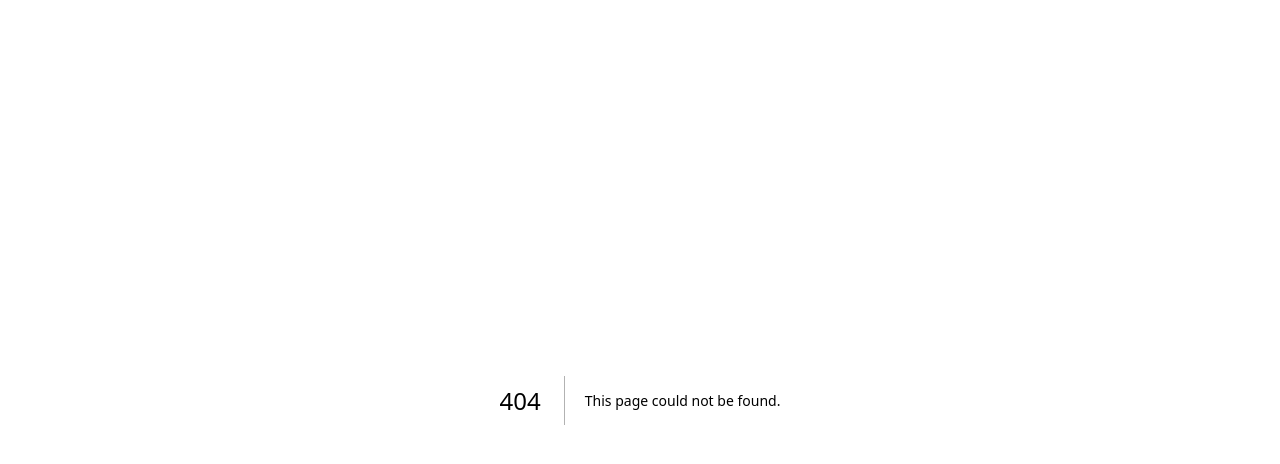
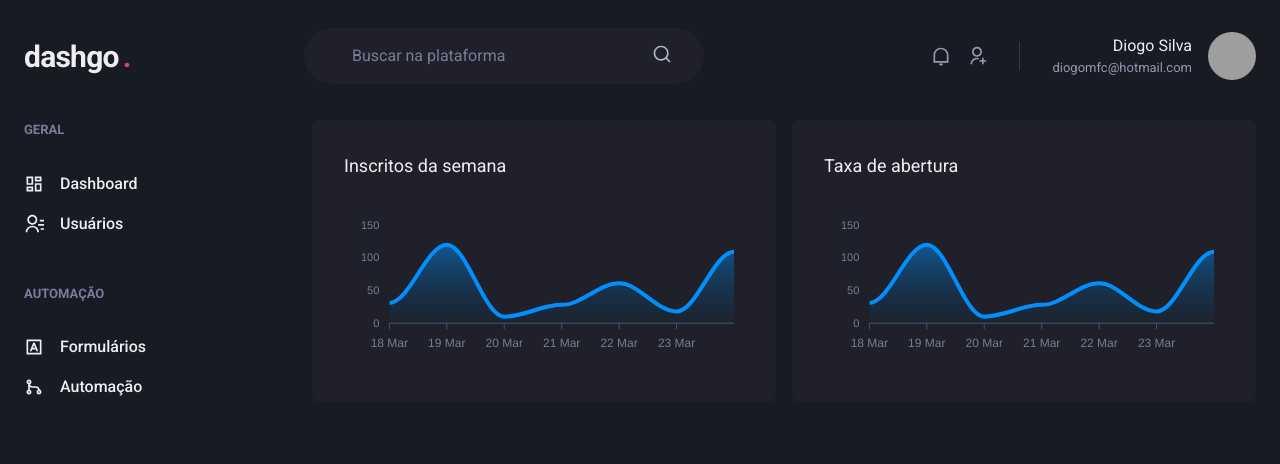
Before and after one commit to diogomfc/Dashboard-DashGO, a Next.js app in the folder dashgo/: page /dashboard in a window 1280 px wide. Before the commit this address had no page. Shown: the top 464 px of the page. Built offline with nearby package versions, Linux system fonts and the light colour scheme; grey boxes are pictures that could not be loaded.

Commit message:
Create component Header e Sidebar

```diff
--- a/dashgo/package.json
+++ b/dashgo/package.json
@@ -16,12 +16,15 @@
     "@types/node": "18.11.18",
     "@types/react": "18.0.26",
     "@types/react-dom": "18.0.10",
+    "apexcharts": "^3.36.3",
     "eslint": "8.31.0",
     "eslint-config-next": "13.1.1",
     "framer-motion": "^8.1.9",
     "next": "13.1.1",
     "react": "18.2.0",
+    "react-apexcharts": "^1.4.0",
     "react-dom": "18.2.0",
+    "react-icons": "^4.7.1",
     "typescript": "4.9.4"
   }
 }
--- /dev/null
+++ b/dashgo/src/components/Header.tsx
@@ -0,0 +1,98 @@
+import React from 'react';
+import { Flex, Input, Text, Icon, HStack, Box, Avatar } from '@chakra-ui/react';
+import {RiNotificationLine, RiSearchLine} from 'react-icons/ri'
+import { RiUserAddLine } from '../../node_modules/react-icons/ri/index.esm';
+
+export default function Header(){
+  return(
+    <Flex
+      as="header"
+      w="100%"
+      maxWidth={1480}
+      h="20"
+      mx="auto"
+      mt="4"
+      px="6"
+      align="center"
+    >
+     <Text
+      fontSize="3xl"
+      fontWeight="bold"
+      letterSpacing="tight"
+      w="64"
+     >
+      dashgo
+      <Text as="span" ml="1" color="pink.500">.</Text>
+     </Text>
+      <Flex
+        as="label"
+        flex="1"
+        py="4"
+        px="8"
+        ml="6"
+        maxWidth={400}
+        alignSelf="center"
+        color="gray.200"
+        position="relative"
+        bg="gray.800"
+        borderRadius="full"
+      >
+        <Input
+          color="gray.50"
+          variant="unstyled"
+          px="4"
+          mr="4"
+          placeholder="Buscar na plataforma"
+          _placeholder={{ color: 'gray.400' }}
+        />
+
+        <Icon as={RiSearchLine} fontSize="20" />
+
+
+
+     </Flex>
+
+     <Flex
+      align="center"
+      ml="auto"
+     >
+       <HStack
+        spacing="4"
+        mx="8"
+        pr="8"
+        py="1"
+        color="gray.300"
+        borderRightWidth={1}
+        borderColor="gray.700"
+       >
+       <Icon
+          as={RiNotificationLine}
+          fontSize="20"
+         />
+         <Icon
+          as={RiUserAddLine}
+          fontSize="20"
+          />
+       </HStack>
+
+       <Flex
+        align="center"
+       >
+          <Box
+            mr="4"
+            textAlign="right"
+          >
+            <Text>Diogo Silva</Text>
+            <Text color="gray.300" fontSize="small">
+              diogomfc@hotmail.com
+            </Text>
+          </Box>
+
+          <Avatar size="md" name="Diogo Silva" src="https://github.com/diogomfc.png" />
+
+       </Flex>
+
+     </Flex>
+    </Flex>
+  )
+}
--- /dev/null
+++ b/dashgo/src/components/Sidebar.tsx
@@ -0,0 +1,46 @@
+import React from "react";
+import { Flex, Stack, Box, Link, Icon, Text} from '@chakra-ui/react';
+import { RiDashboardLine, RiContactsLine } from '../../node_modules/react-icons/ri/index.esm';
+import { RiGitMergeLine, RiInputMethodLine } from "react-icons/ri";
+
+export default function Sidebar(){
+  return(
+    <Box
+    as="aside"
+    w="64"
+    mr="8"
+    >
+      <Stack
+      spacing="12"
+      align="flex-start"
+      >
+        <Box>
+          <Text fontWeight="bold" color="gray.400" fontSize="small">GERAL</Text>
+          <Stack spacing="4" mt="8" align="stretch">
+            <Link display="flex" alignItems="center">
+              <Icon as={RiDashboardLine} fontSize="20" />
+              <Text ml="4" fontWeight="medium">Dashboard</Text>
+            </Link>
+            <Link display="flex" alignItems="center">
+              <Icon as={RiContactsLine} fontSize="20" />
+              <Text ml="4" fontWeight="medium">Usuários</Text>
+            </Link>
+          </Stack>
+        </Box>
+        <Box>
+          <Text fontWeight="bold" color="gray.400" fontSize="small">AUTOMAÇÃO</Text>
+          <Stack spacing="4" mt="8" align="stretch">
+            <Link display="flex" alignItems="center">
+              <Icon as={RiInputMethodLine} fontSize="20" />
+              <Text ml="4" fontWeight="medium">Formulários</Text>
+            </Link>
+            <Link display="flex" alignItems="center">
+              <Icon as={RiGitMergeLine} fontSize="20" />
+              <Text ml="4" fontWeight="medium">Automação</Text>
+            </Link>
+          </Stack>
+        </Box>
+      </Stack>
+  </Box>
+  )
+};
--- /dev/null
+++ b/dashgo/src/pages/dashboard.tsx
@@ -0,0 +1,104 @@
+import React from "react";
+import { Box, Flex, SimpleGrid, Text, theme } from '@chakra-ui/react';
+import dynamic from 'next/dynamic';
+//import Chart from 'react-apexcharts';
+
+import Header from '../components/Header';
+import Sidebar from "../components/Sidebar";
+
+const Chart = dynamic(() => import('react-apexcharts'), {
+  ssr: false,
+});
+
+const options = {
+  chart: {
+    toolbar: {
+      show: false,
+    },
+    zoom: {
+      enabled: false,
+    },
+    foreColor: theme.colors.gray[500],
+  },
+  grid: {
+    show: false,
+  },
+  dataLabels: {
+    enabled: false,
+  },
+  tooltip: {
+    enabled: false,
+  },
+  xaxis: {
+    type: 'datetime',
+    axisBorder: {
+      color: theme.colors.gray[600],
+    },
+    axisTicks: {
+      color: theme.colors.gray[600],
+    },
+    categories: [
+      '2021-03-18T00:00:00.000Z',
+      '2021-03-19T00:00:00.000Z',
+      '2021-03-20T00:00:00.000Z',
+      '2021-03-21T00:00:00.000Z',
+      '2021-03-22T00:00:00.000Z',
+      '2021-03-23T00:00:00.000Z',
+      '2021-03-24T00:00:00.000Z',
+    ],
+  },
+  fill: {
+    opacity: 0.3,
+    type: 'gradient',
+    gradient: {
+      shade: 'dark',
+      opacityFrom: 0.7,
+      opacityTo: 0.3,
+    },
+  },
+};
+
+const series = [
+  { name: 'series1', data: [31, 120, 10, 28, 61, 18, 109] }
+]
+
+export default function Dashboard(){
+  return(
+    <Flex
+      direction="column"
+      h="100vh"
+    >
+     <Header />
+     <Flex
+        w="100%"
+        my="6"
+        maxWidth={1480}
+        mx="auto"
+        px="6"
+     >
+      <Sidebar />
+
+      <SimpleGrid flex="1" gap="4" minChildWidth="320px" alignItems="flex-start">
+        <Box
+          p={["6", "8"]}
+          bg="gray.800"
+          borderRadius={8}
+          pb="4"
+        >
+          <Text fontSize="lg" mb="4">Inscritos da semana</Text>
+          <Chart type="area" height={160} series={series} options={options as any} />
+        </Box>
+        <Box
+          p={["6", "8"]}
+          bg="gray.800"
+          borderRadius={8}
+        >
+          <Text fontSize="lg" mb="4">Taxa de abertura</Text>
+          <Chart type="area" height={160} series={series} options={options as any} />
+        </Box>
+      </SimpleGrid>
+
+     </Flex>
+    </Flex>
+  );
+}
```
Also changed, not shown: dashgo/src/pages/index.tsx (+6 -22 lines), dashgo/src/pages/users/index.tsx (added, +25 -0 lines), 1 other file (tests, documents, lock files or other folders).
